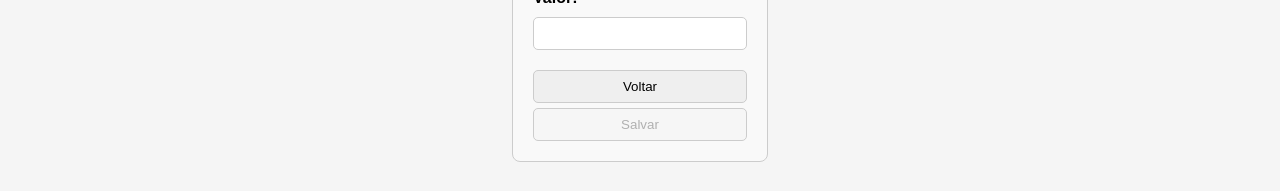
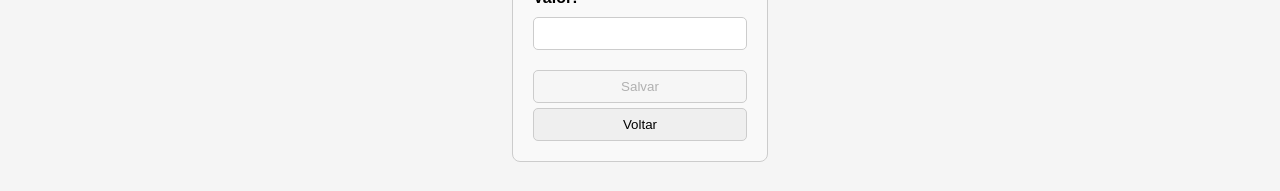
Before and after one commit to gefitz/ProjetoAngularC-, an Angular app in the folder Angular/: page /Produto/Cadastrar in a window 1280 px wide. Shown: the part 453-644 px from the top of the page. Built offline with nearby package versions, Linux system fonts and the light colour scheme.

Commit message:
ajustado botao

```diff
--- a/Angular/src/app/components/cadastrar-produto/cadastrar-produto.component.html
+++ b/Angular/src/app/components/cadastrar-produto/cadastrar-produto.component.html
@@ -58,7 +58,7 @@
         </small>
 
       </div>
+      <button type="submit" [disabled]="!produtoForm.valid">Salvar</button>
       <button type="button" routerLink="">Voltar</button>
-      <button type="submit" [disabled]="!produtoForm.valid">Salvar</button>
     </form>
   </div>
```
